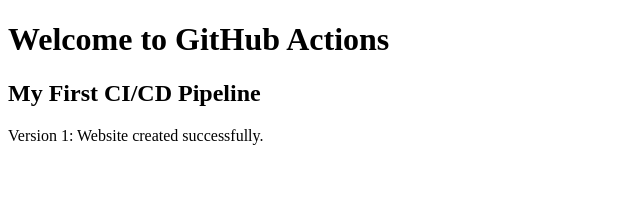
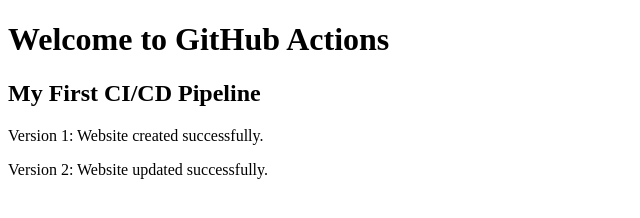
Before and after one commit to sakecpranali/CICD, a plain HTML site: page index.html in a window 1280 px wide. Shown: the whole page, without its empty margins (0-640 px from the left). Drawn offline with Linux system fonts and the light colour scheme.

Commit message:
Add version 2 update message to index.html

```diff
--- a/index.html
+++ b/index.html
@@ -8,5 +8,6 @@
     <h1>Welcome to GitHub Actions</h1>
     <h2>My First CI/CD Pipeline</h2>
     <p>Version 1: Website created successfully.</p>
+    <p>Version 2: Website updated successfully.</p>
 </body>
 </html>
```
